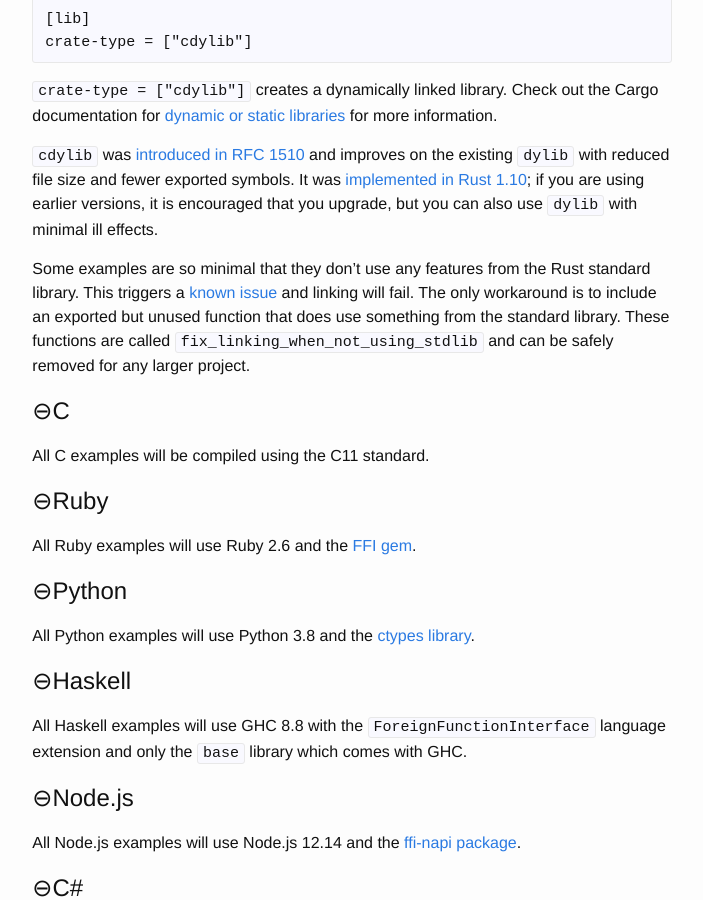
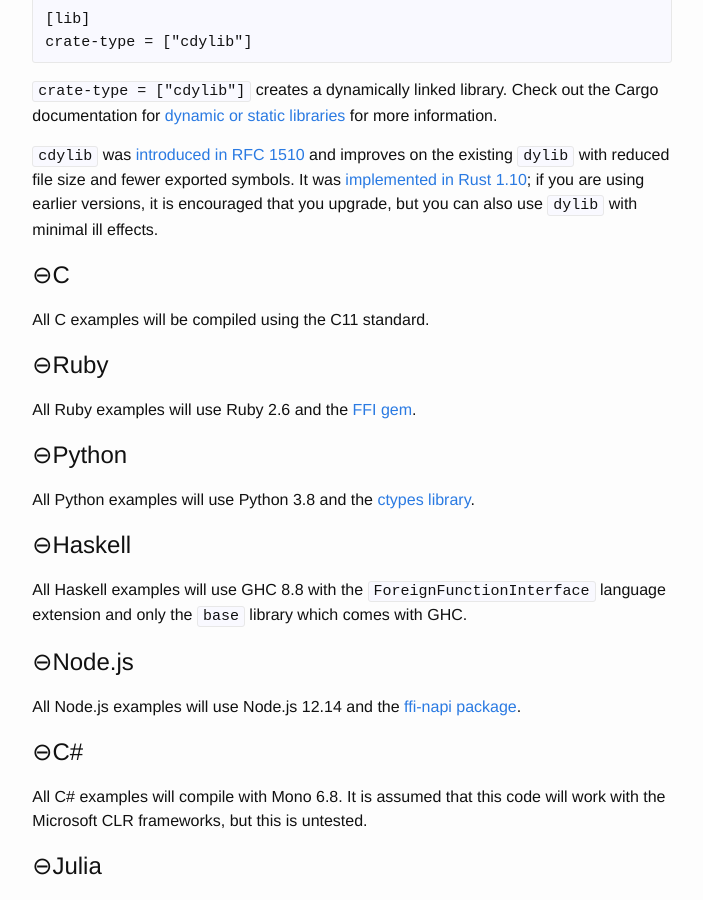
Before and after one commit to shepmaster/rust-ffi-omnibus, a Jekyll site: the page built from site/basics/index.md, in a window 1280 px wide and 900 px high, scrolled down 476 px. Shown: the whole window, without its empty margins (181-884 px from the left). Built offline with Jekyll 4.4.1, drawn with Linux system fonts in a browser that asks for light colours; nearby versions of some CDN libraries; a style sheet for code colours, icons or effects is not loaded.

Commit message:
No longer need to hack around linking to the standard library

```diff
--- a/site/basics/index.md
+++ b/site/basics/index.md
@@ -27,14 +27,6 @@ existing `dylib` with reduced file size and fewer exported symbols. It
 was [implemented in Rust 1.10][rust-1.10]; if you are using earlier
 versions, it is encouraged that you upgrade, but you can also use
 `dylib` with minimal ill effects.
-
-Some examples are so minimal that they don't use any features from the
-Rust standard library. This triggers a [known issue][rust-18807] and
-linking will fail. The only workaround is to include an exported but
-unused function that does use something from the standard
-library. These functions are called
-`fix_linking_when_not_using_stdlib` and can be safely removed for any
-larger project.
 
 ## C
 
@@ -93,7 +85,6 @@ installed.
 [dyn-stat]: https://doc.rust-lang.org/cargo/reference/manifest.html#building-dynamic-or-static-libraries
 [rfc1510]: https://github.com/rust-lang/rfcs/blob/master/text/1510-cdylib.md
 [rust-1.10]: https://blog.rust-lang.org/2016/07/07/Rust-1.10.html
-[rust-18807]: https://github.com/rust-lang/rust/issues/18807
 [gem]: https://github.com/ffi/ffi
 [ctypes]: https://docs.python.org/3/library/ctypes.html
 [node-ffi]: https://www.npmjs.com/package/ffi-napi
```
Also changed, not shown: 3 other files.
